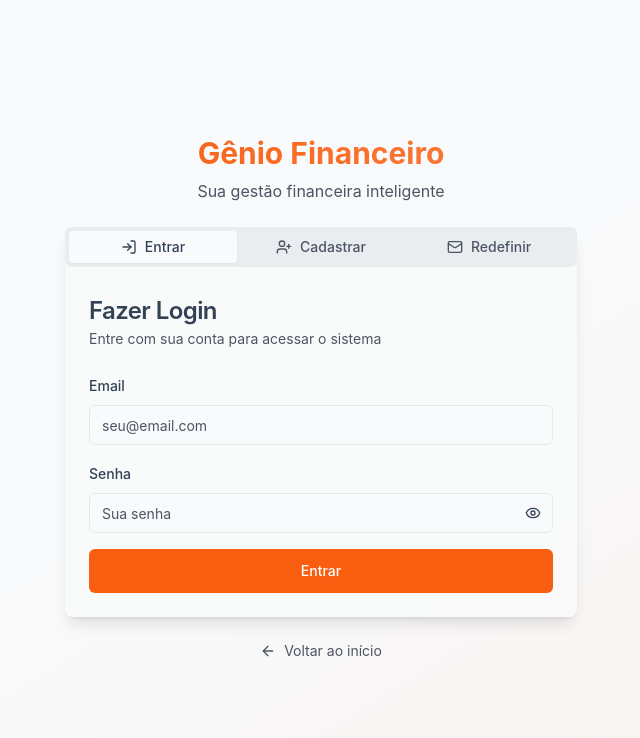
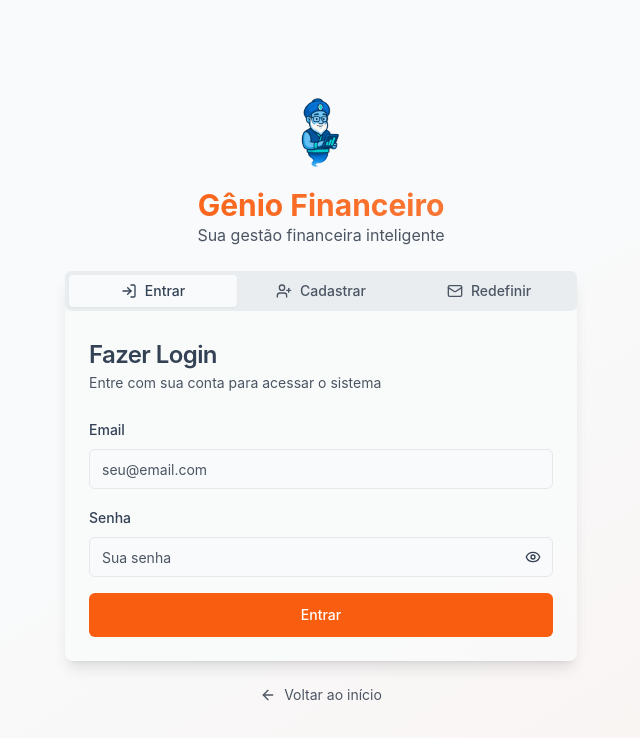
Before and after one commit to startupmourasolutions/genial-finances, a React (Vite) app: page /auth in a window 1280 px wide. Shown: the top 738 px of the page, without its empty margins (319-959 px from the left). Built offline with nearby package versions, Linux system fonts and the light colour scheme.

Commit message:
Add logo to menu and login
Add the company logo to the sidebar menu and the login screen.

```diff
--- a/src/components/AppSidebar.tsx
+++ b/src/components/AppSidebar.tsx
@@ -111,8 +111,12 @@ export function AppSidebar() {
     <Sidebar className={`border-r border-border ${collapsed ? "w-16" : "w-64"}`}>
       <SidebarHeader className="border-b border-border p-4">
         <div className="flex items-center gap-3">
-          <div className="w-8 h-8 bg-brand-orange rounded-lg flex items-center justify-center">
-            <span className="text-white font-bold text-sm">G</span>
+          <div className="w-10 h-10 flex items-center justify-center">
+            <img
+              src="/lovable-uploads/e5cda14e-171c-4121-9cee-20d3c20bc6c3.png"
+              alt="Gênio Financeiro"
+              className="w-10 h-10 object-contain"
+            />
           </div>
           {!collapsed && (
             <div>
--- a/src/pages/Auth.tsx
+++ b/src/pages/Auth.tsx
@@ -71,13 +71,22 @@ export default function Auth() {
   return (
     <div className="min-h-screen w-full bg-gradient-to-br from-background via-background/95 to-primary/5 flex items-center justify-center p-4 lg:p-8">
       <div className="w-full max-w-md lg:max-w-lg space-y-6">
-        <div className="text-center space-y-2">
+        <div className="text-center space-y-4">
+          <div className="flex justify-center">
+            <img
+              src="/lovable-uploads/e5cda14e-171c-4121-9cee-20d3c20bc6c3.png"
+              alt="Gênio Financeiro"
+              className="w-20 h-20 object-contain"
+            />
+          </div>
+          <div>
             <h1 className="text-3xl font-bold bg-gradient-to-r from-primary to-primary/80 bg-clip-text text-transparent">
               Gênio Financeiro
             </h1>
             <p className="text-muted-foreground">
               Sua gestão financeira inteligente
             </p>
+          </div>
         </div>
 
         <Card className="w-full shadow-lg border-0 bg-background/80 backdrop-blur-sm">
```
Also changed, not shown: public/lovable-uploads/e5cda14e-171c-4121-9cee-20d3c20bc6c3.png (added). Lines whose indentation alone changed are shown as unchanged.
